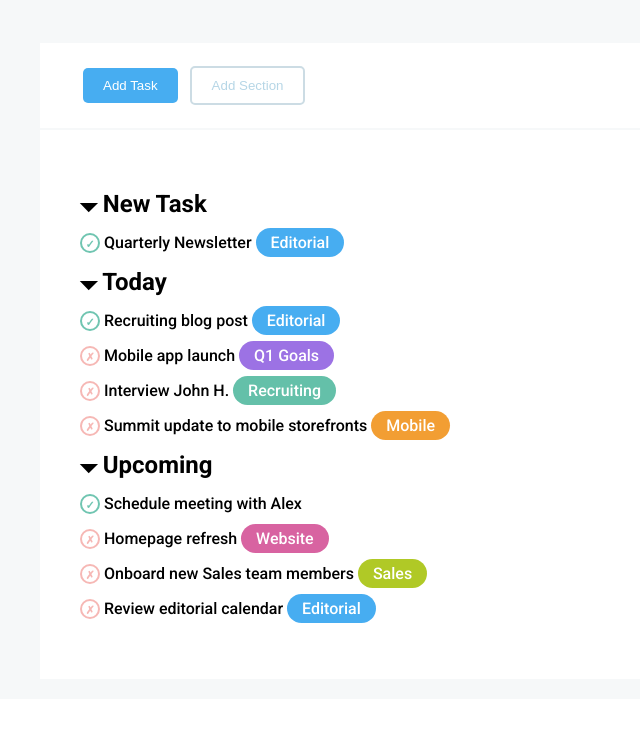
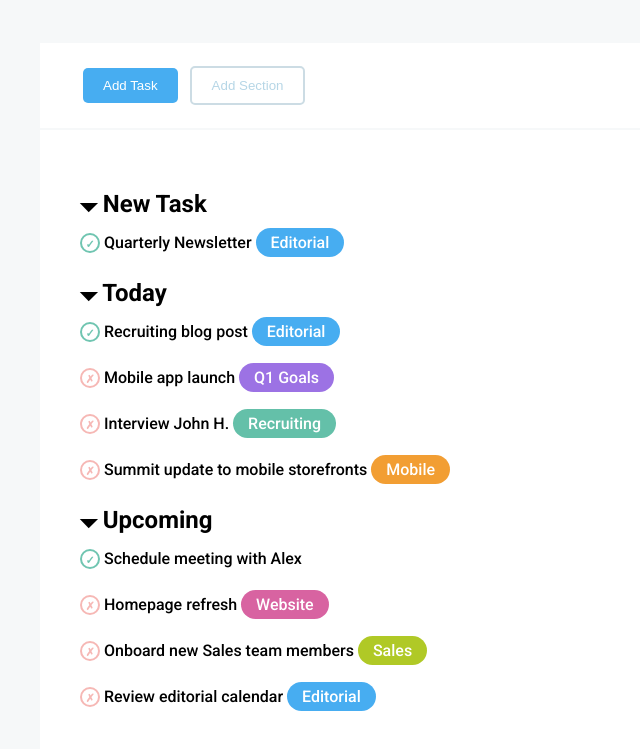
Before and after one commit to Danilo-Mosca/html-css-toboolist, a plain HTML site: page index.html in a window 1280 px wide. Shown: the part 87-836 px from the top of the page, without its empty margins (0-640 px from the left). Before the commit the page ends 800 px from the top, so only its background shows below. Drawn offline with Linux system fonts and the light colour scheme.

Commit message:
latest css fixed

```diff
--- a/css/style.css
+++ b/css/style.css
@@ -101,7 +101,7 @@ button#deselected {
 
 p {
   margin-top: 15px;
-  margin-bottom: 15px;
+  margin-bottom: 26px;
   font-family: "Roboto", sans-serif;
   font-weight: 500;
   font-style: normal;
```
